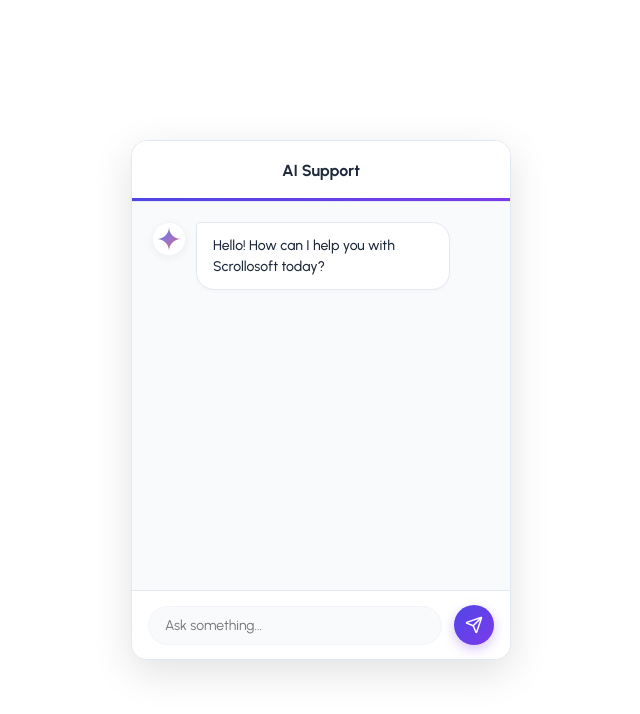
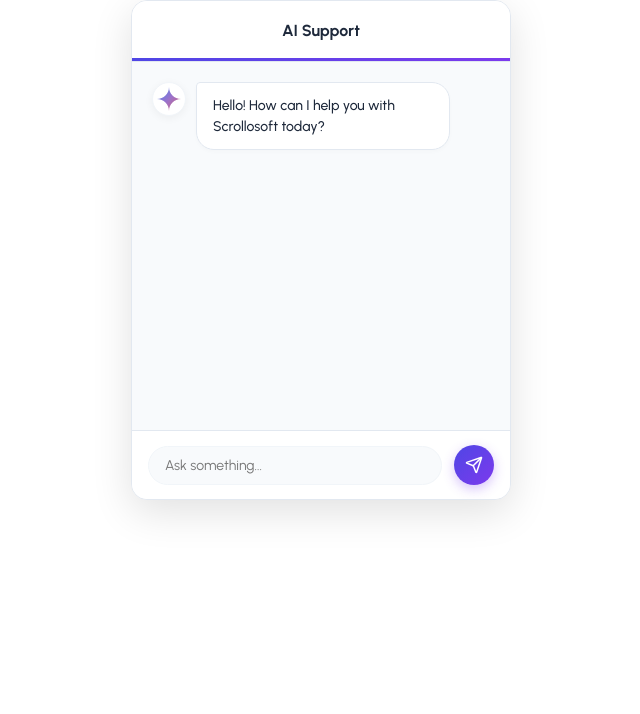
Before and after one commit to yogipowar/chatbot-app, a React (Vite) app: page / in a window 1280 px wide. Shown: the top 714 px of the page, without its empty margins (319-959 px from the left). Built offline with nearby package versions, Linux system fonts and the light colour scheme.

Commit message:
refactor: adjust chatbot container height and body min-height for better layout

```diff
--- a/src/components/chatbot.css
+++ b/src/components/chatbot.css
@@ -12,7 +12,7 @@
 /* Main Container */
 .chatbotContainer {
   width: 380px;
-  height: 520px;
+  height: 500px;
   background: white;
   border-radius: 16px;
   box-shadow: 0 12px 40px rgba(0, 0, 0, 0.12);
--- a/src/index.css
+++ b/src/index.css
@@ -43,7 +43,7 @@ body {
   display: flex;
   place-items: center;
   min-width: 320px;
-  min-height: 100vh;
+  min-height: auto;
 }
 
 h1 {
```
